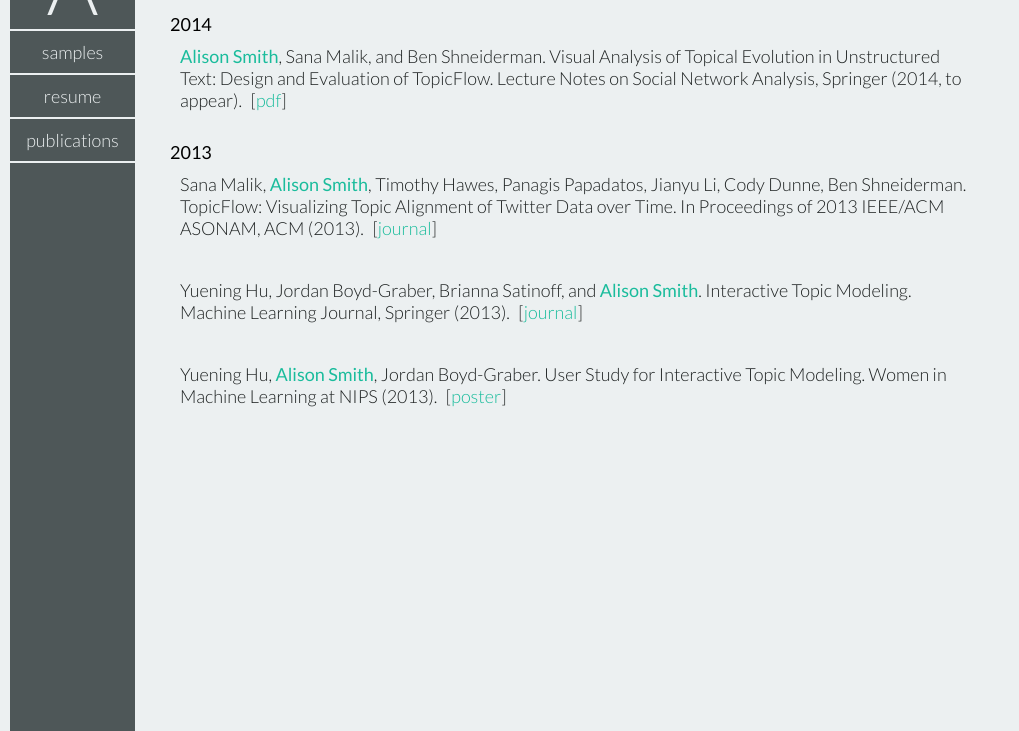
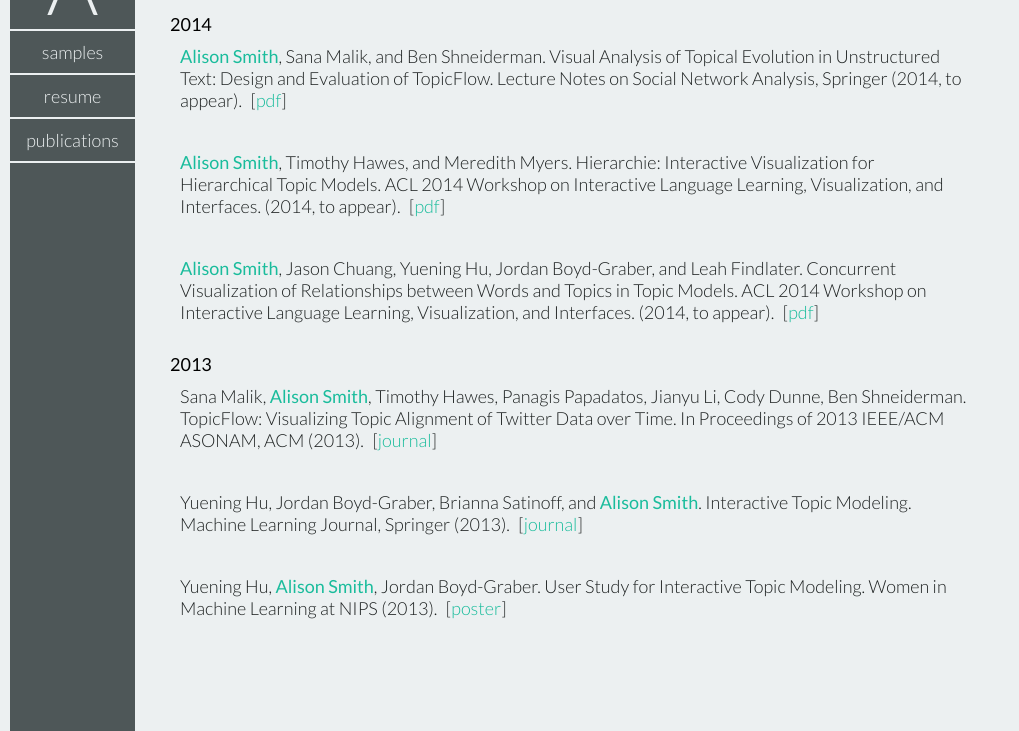
Before and after one commit to alisonmsmith/alisonmsmith.github.io, a plain HTML site: page index.html at #/publications in a window 1280 px wide. Shown: the part 69-800 px from the top of the page, without its empty margins (0-1019 px from the left). Drawn offline with nearby package versions, Linux system fonts and the light colour scheme.

Commit message:
updated publications page

```diff
--- a/js/views/publications.html
+++ b/js/views/publications.html
@@ -5,6 +5,14 @@
 	<div class="publication">
 		<span class="publication-author">Alison Smith</span>, Sana Malik, and Ben Shneiderman. Visual Analysis of Topical Evolution in Unstructured Text: Design and Evaluation of TopicFlow. Lecture Notes on Social Network Analysis, Springer (2014, to appear).
 		<span class="links">[<a href="img/springer-topicflow.pdf">pdf</a>]</span>
+	</div>
+	<div class="publication">
+		<span class="publication-author">Alison Smith</span>, Timothy Hawes, and Meredith Myers.  Hierarchie: Interactive Visualization for Hierarchical Topic Models. ACL 2014 Workshop on Interactive Language Learning, Visualization, and Interfaces. (2014, to appear).
+		<span class="links">[<a href="http://nlp.stanford.edu/events/illvi2014/papers/smith-illvi2014b.pdf">pdf</a>]</span>
+	</div>
+	<div class="publication">
+		<span class="publication-author">Alison Smith</span>, Jason Chuang, Yuening Hu, Jordan Boyd-Graber, and Leah Findlater.  Concurrent Visualization of Relationships between Words and Topics in Topic Models. ACL 2014 Workshop on Interactive Language Learning, Visualization, and Interfaces. (2014, to appear).
+		<span class="links">[<a href="http://nlp.stanford.edu/events/illvi2014/papers/smith-illvi2014a.pdf">pdf</a>]</span>
 	</div>
 	<div class="year">2013</div>
 	<div class="publication">
```
